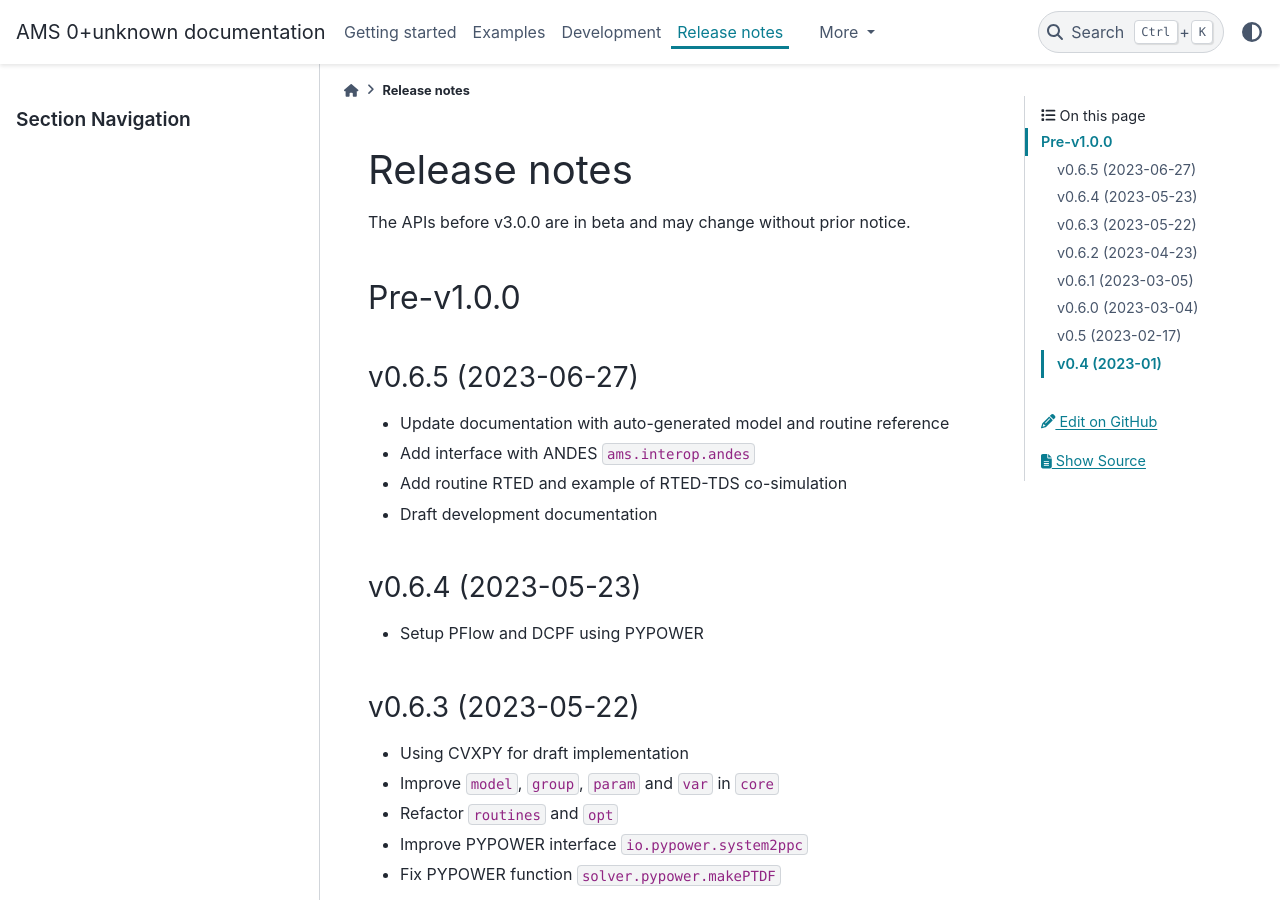
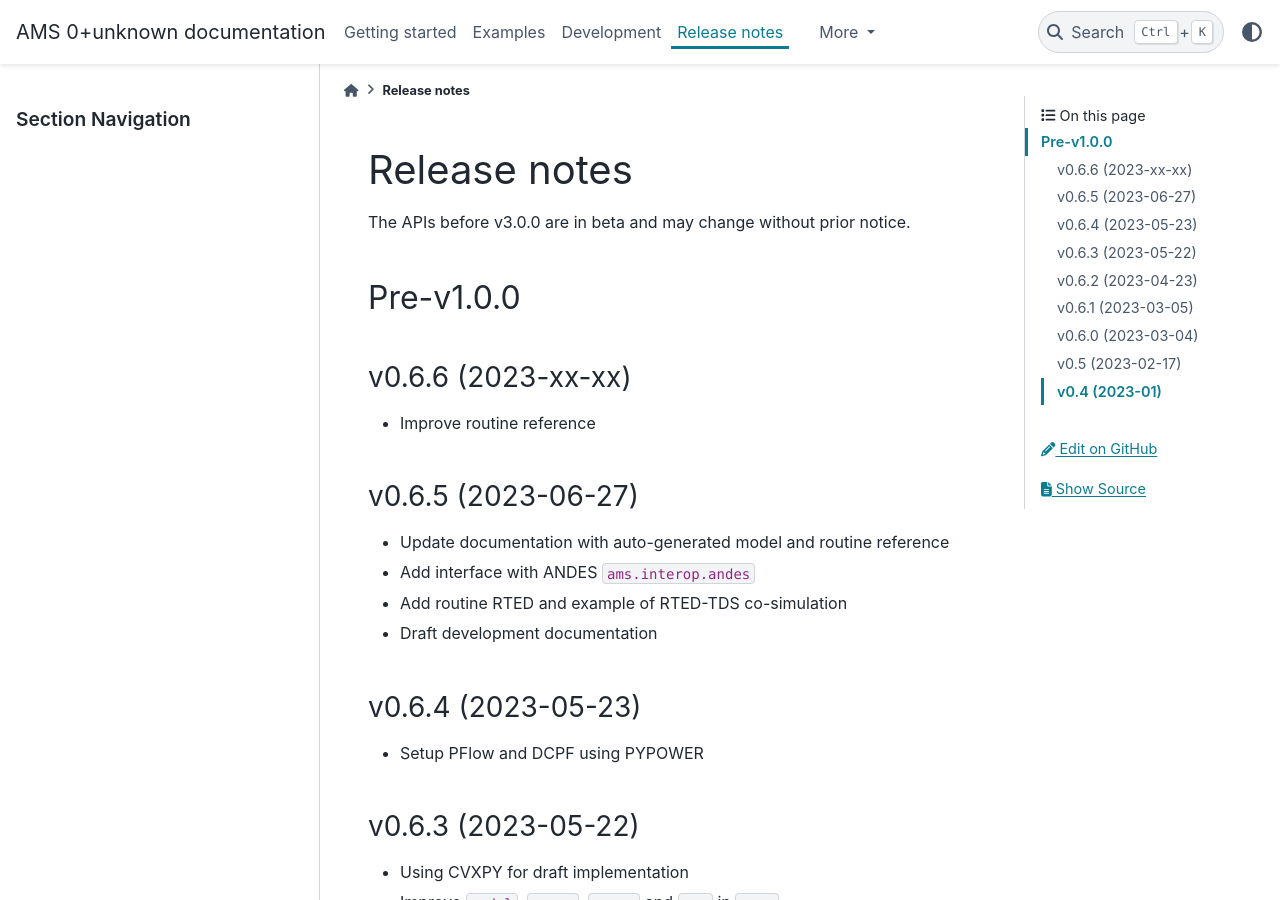
Before and after one commit to CURENT/ams, a Sphinx documentation site: the page built from docs/source/release-notes.rst, in a window 1280 px wide and 900 px high. Built offline with Sphinx 7.4.7 and the PyData theme 0.15.4, drawn with Linux system fonts in a browser that asks for light colours.

Commit message:
Update release notes

```diff
--- a/docs/source/release-notes.rst
+++ b/docs/source/release-notes.rst
@@ -8,6 +8,11 @@ The APIs before v3.0.0 are in beta and may change without prior notice.
 
 Pre-v1.0.0
 ==========
+
+v0.6.6 (2023-xx-xx)
+-------------------
+
+- Improve routine reference
 
 v0.6.5 (2023-06-27)
 -------------------
```
